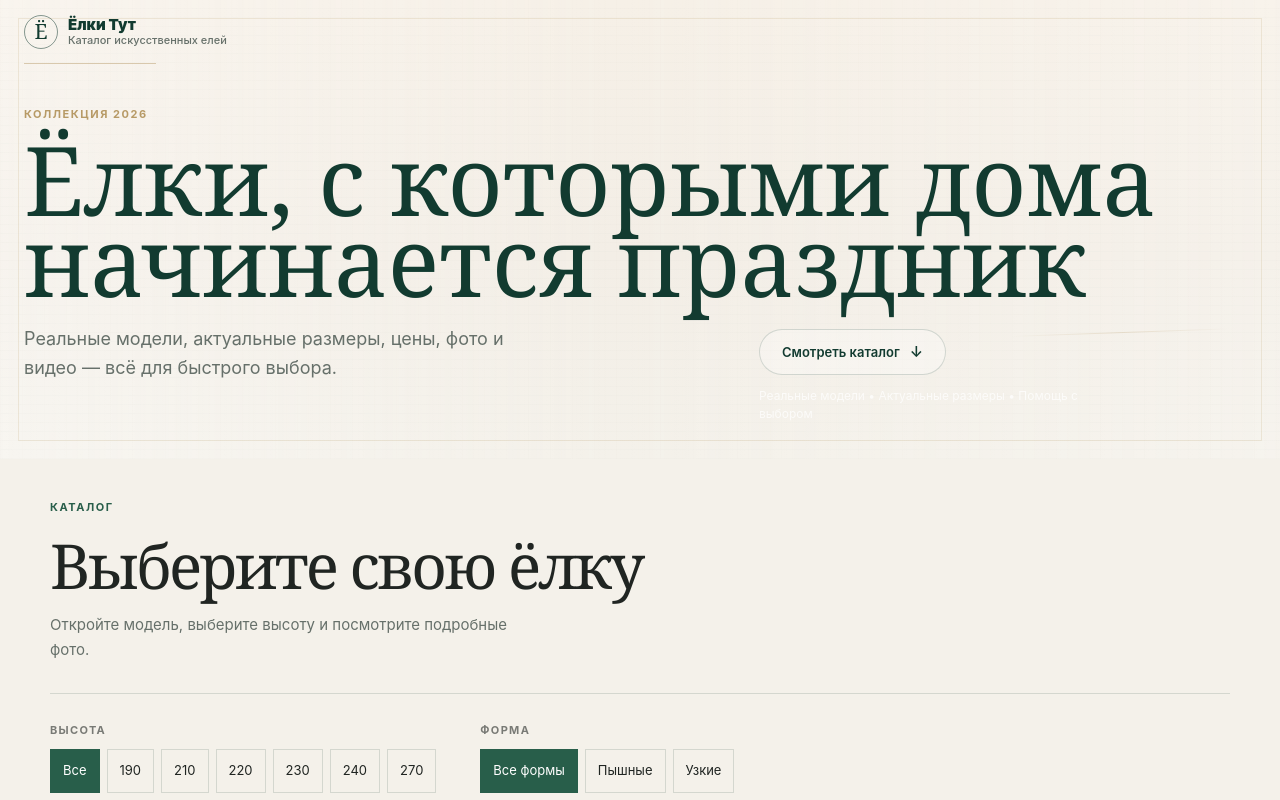
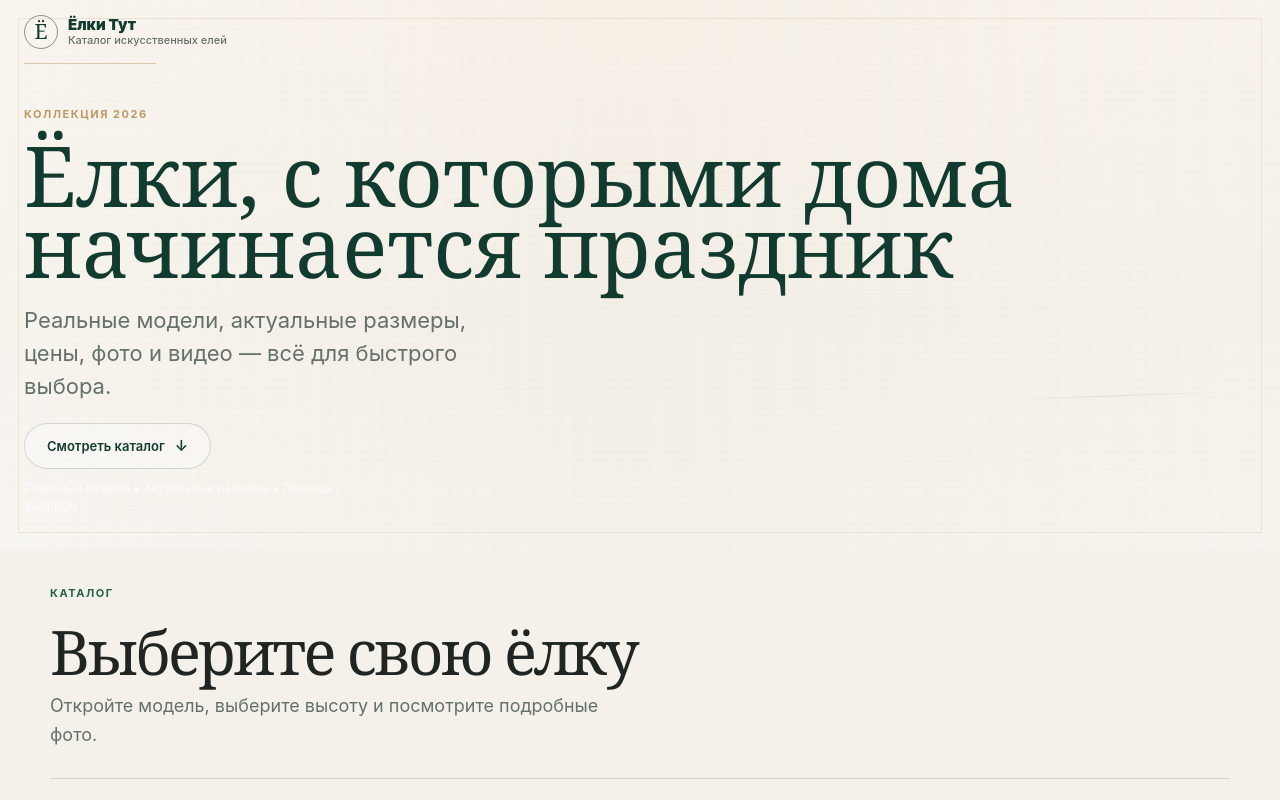
Before and after one commit to moyfor/avito-elki-catalog-2026, a Next.js app: page / in a window 1280 px wide. Shown: the top 800 px of the page. Built offline with nearby package versions, Linux system fonts and the light colour scheme.

Commit message:
Polish desktop cover rhythm

```diff
--- a/app/globals.css
+++ b/app/globals.css
@@ -271,36 +271,37 @@ dd { margin: 0; text-align: right; font-weight: 700; }
 .catalog-intro { max-width: 420px; }
 
 @media (min-width: 1024px) {
-  .hero-content { --desktop-title-size: 80px; --desktop-grid-gap: 24px; width: min(100% - 48px, 1400px); }
+  .hero-content { --desktop-title-size: 72px; --desktop-grid-gap: 24px; width: min(100% - 48px, 1400px); }
   .topbar { min-height: 64px; padding-left: 0; }
   .topbar::after { width: 132px; }
   .hero-stage { display: grid; grid-template-columns: repeat(12, minmax(0, 1fr)); column-gap: var(--desktop-grid-gap); min-height: 0; max-width: none; margin: 0; padding: 36px 0 34px; align-items: start; }
   .hero-copy { display: contents; }
   .hero .eyebrow { grid-column: 1 / 4; margin: 0 0 16px; }
-  .hero h1 { grid-column: 1 / -1; max-width: none; margin: 0 0 25px; font-size: var(--desktop-title-size); line-height: .84; letter-spacing: 0; text-wrap: balance; }
-  .hero-text { grid-column: 1 / 6; max-width: 560px; margin: 0; font-size: 18px; line-height: 1.58; }
-  .hero-actions { grid-column: 8 / 12; align-self: start; gap: 12px; margin: 4px 0 0; }
+  .hero h1 { grid-column: 1 / -1; max-width: none; margin: 0 0 22px; font-size: var(--desktop-title-size); line-height: .85; letter-spacing: 0; text-wrap: balance; }
+  .hero-text { grid-column: 1 / 6; max-width: 640px; margin: 0; font-size: 22px; line-height: 1.5; }
+  .hero-actions { grid-column: 1 / 6; align-self: start; gap: 10px; margin: 20px 0 0; }
   .hero .primary-button { min-height: 46px; padding: 12px 22px; }
-  .hero-trust { max-width: 390px; font-size: 12px; line-height: 1.52; }
+  .hero-trust { max-width: 420px; font-size: 13px; line-height: 1.5; }
   .ornament-line.one { right: 2%; bottom: 31%; width: 220px; opacity: .48; }
-  .catalog-section { padding-top: 40px; }
-  .catalog-heading { display: grid; grid-template-columns: repeat(12, minmax(0, 1fr)); column-gap: 24px; row-gap: 17px; align-items: start; padding-bottom: 30px; }
+  .catalog-section { padding-top: 34px; }
+  .catalog-heading { display: grid; grid-template-columns: repeat(12, minmax(0, 1fr)); column-gap: 24px; row-gap: 13px; align-items: start; padding-bottom: 28px; }
   .catalog-heading > div { grid-column: 1 / 9; }
-  .catalog-intro { grid-column: 1 / 6; max-width: 500px; justify-self: start; align-self: start; margin: 0; }
+  .catalog-section h2 { font-size: clamp(52px, 4.8vw, 68px); }
+  .catalog-intro { grid-column: 1 / 7; max-width: 560px; justify-self: start; align-self: start; margin: -2px 0 0; font-size: 18px; line-height: 1.6; }
 }
 
 @media (min-width: 1280px) {
-  .hero-content { --desktop-title-size: 96px; --desktop-grid-gap: 28px; }
+  .hero-content { --desktop-title-size: 84px; --desktop-grid-gap: 28px; }
   .hero-stage { padding-top: 42px; padding-bottom: 36px; }
 }
 
 @media (min-width: 1440px) {
-  .hero-content { --desktop-title-size: 110px; --desktop-grid-gap: 30px; }
+  .hero-content { --desktop-title-size: 96px; --desktop-grid-gap: 30px; }
   .hero-stage { padding-top: 46px; padding-bottom: 38px; }
 }
 
 @media (min-width: 1600px) {
-  .hero-content { --desktop-title-size: 124px; }
+  .hero-content { --desktop-title-size: 108px; }
 }
 
 @media (max-width: 820px) {
--- a/index.html
+++ b/index.html
@@ -342,36 +342,37 @@
       .catalog-intro { max-width: 420px; }
 
       @media (min-width: 1024px) {
-        .hero .shell { --desktop-title-size: 80px; --desktop-grid-gap: 24px; width: min(100% - 48px, 1400px); }
+        .hero .shell { --desktop-title-size: 72px; --desktop-grid-gap: 24px; width: min(100% - 48px, 1400px); }
         .topbar { min-height: 64px; padding-left: 0; }
         .topbar::after { width: 132px; }
         .hero-stage { display: grid; grid-template-columns: repeat(12, minmax(0, 1fr)); column-gap: var(--desktop-grid-gap); min-height: 0; max-width: none; margin: 0; padding: 36px 0 34px; align-items: start; }
         .hero-copy { display: contents; }
         .hero .eyebrow { grid-column: 1 / 4; margin: 0 0 16px; }
-        .hero h1 { grid-column: 1 / -1; max-width: none; margin: 0 0 25px; font-size: var(--desktop-title-size); line-height: .84; letter-spacing: 0; text-wrap: balance; }
-        .hero-copy > p:not(.eyebrow) { grid-column: 1 / 6; max-width: 560px; margin: 0; font-size: 18px; line-height: 1.58; }
-        .hero-actions { grid-column: 8 / 12; align-self: start; gap: 12px; margin: 4px 0 0; }
+        .hero h1 { grid-column: 1 / -1; max-width: none; margin: 0 0 22px; font-size: var(--desktop-title-size); line-height: .85; letter-spacing: 0; text-wrap: balance; }
+        .hero-copy > p:not(.eyebrow) { grid-column: 1 / 6; max-width: 640px; margin: 0; font-size: 22px; line-height: 1.5; }
+        .hero-actions { grid-column: 1 / 6; align-self: start; gap: 10px; margin: 20px 0 0; }
         .hero .primary { min-height: 46px; padding: 12px 22px; }
-        .hero-trust { max-width: 390px; font-size: 12px; line-height: 1.52; }
+        .hero-trust { max-width: 420px; font-size: 13px; line-height: 1.5; }
         .ornament-line.one { right: 2%; bottom: 31%; width: 220px; opacity: .48; }
-        .catalog { padding-top: 40px; }
-        .catalog-head { display: grid; grid-template-columns: repeat(12, minmax(0, 1fr)); column-gap: 24px; row-gap: 17px; align-items: start; padding-bottom: 30px; }
+        .catalog { padding-top: 34px; }
+        .catalog-head { display: grid; grid-template-columns: repeat(12, minmax(0, 1fr)); column-gap: 24px; row-gap: 13px; align-items: start; padding-bottom: 28px; }
         .catalog-head > div { grid-column: 1 / 9; }
-        .catalog-intro { grid-column: 1 / 6; max-width: 500px; justify-self: start; align-self: start; margin: 0; }
+        .catalog h2 { font-size: clamp(52px, 4.8vw, 68px); }
+        .catalog-intro { grid-column: 1 / 7; max-width: 560px; justify-self: start; align-self: start; margin: -2px 0 0; font-size: 18px; line-height: 1.6; }
       }
 
       @media (min-width: 1280px) {
-        .hero .shell { --desktop-title-size: 96px; --desktop-grid-gap: 28px; }
+        .hero .shell { --desktop-title-size: 84px; --desktop-grid-gap: 28px; }
         .hero-stage { padding-top: 42px; padding-bottom: 36px; }
       }
 
       @media (min-width: 1440px) {
-        .hero .shell { --desktop-title-size: 110px; --desktop-grid-gap: 30px; }
+        .hero .shell { --desktop-title-size: 96px; --desktop-grid-gap: 30px; }
         .hero-stage { padding-top: 46px; padding-bottom: 38px; }
       }
 
       @media (min-width: 1600px) {
-        .hero .shell { --desktop-title-size: 124px; }
+        .hero .shell { --desktop-title-size: 108px; }
       }
 
       @media (max-width: 820px) {
```
